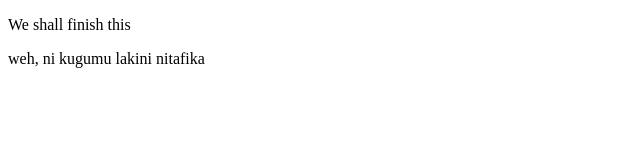
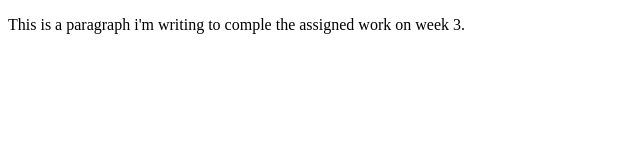
Before and after one commit to 4T4RO/My_First_Portfolio, a plain HTML site: page base_index.html in a window 1280 px wide. Shown: the whole page, without its empty margins (0-640 px from the left). Drawn offline with Linux system fonts and the light colour scheme.

Commit message:
base index

```diff
--- a/base_index.html
+++ b/base_index.html
@@ -1,10 +1,11 @@
 <!DOCTYPE html>
 <html>
   <head>
-    <title>My test</title>
+    <title>My test title</title>
   </head>
   <body>
-    <p>We shall finish this</p>
-    <p>weh, ni kugumu lakini nitafika</p>
+    <p>
+      This is a paragraph i'm writing to comple the assigned work on week 3.
+    </p>
   </body>
 </html>
```
Also changed, not shown: index.html (added), tweets.html (added).
